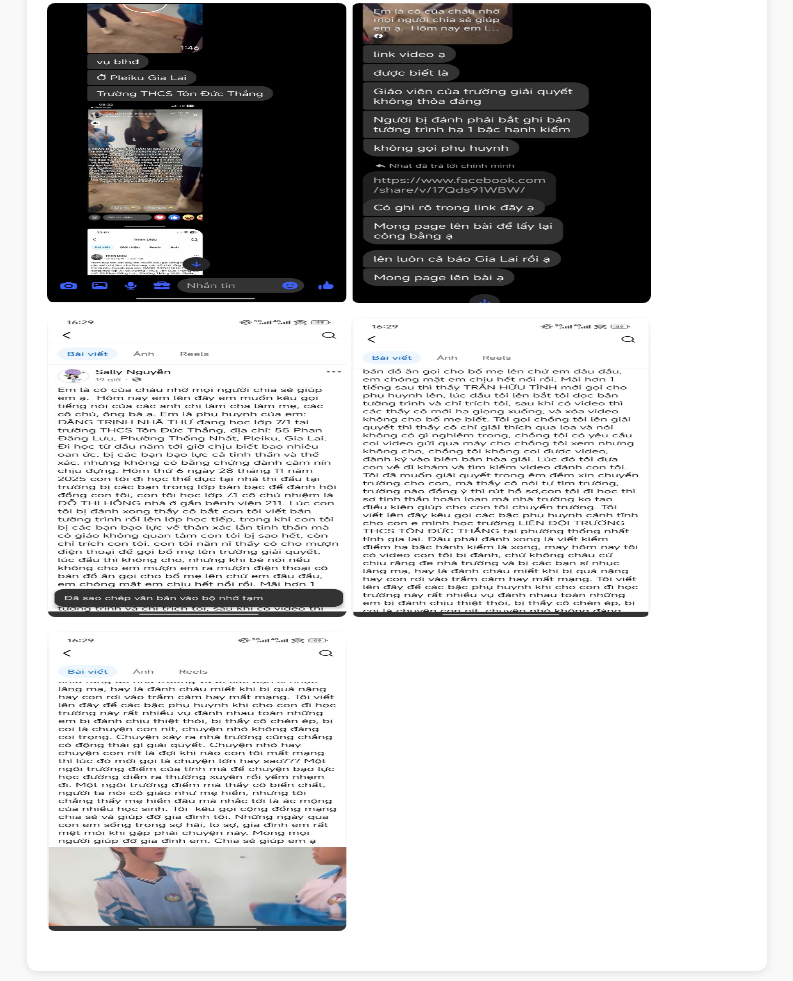
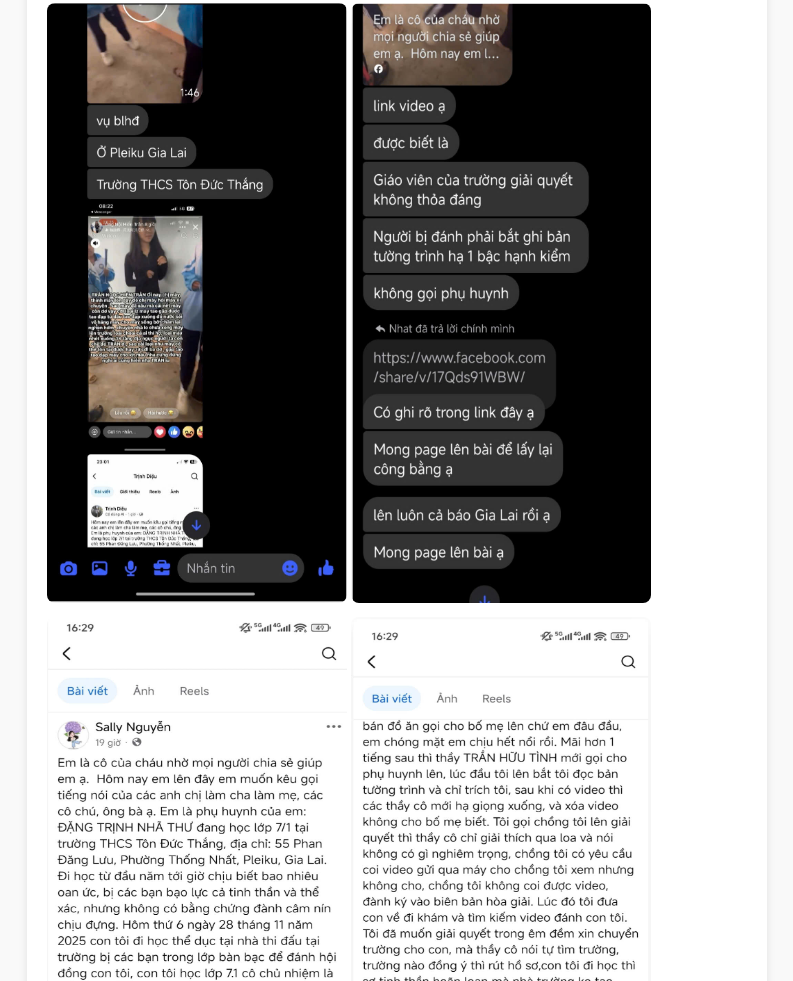
Before and after one commit to tintuc24h-hongbienmoi-vn/3-12-2025-Pleiku-gia-lai, a plain HTML site: page index.html in a window 1280 px wide. Shown: the part 559-1540 px from the top of the page, without its empty margins (243-1036 px from the left). Drawn offline with Linux system fonts and the light colour scheme.

Commit message:
Update index.html

```diff
--- a/index.html
+++ b/index.html
@@ -69,11 +69,11 @@
 
 
     <img src="312a.jpg"  width="300" height="300">
-    <img src="312b.jpg"  width="300" height="300">
-    <img src="312c.jpg"  width="300" height="300">
-    <img src="312d.jpg"  width="300" height="300">
-    <img src="312e.jpg"  width="300" height="300">
-    <img src="312f.jpg"  width="300" height="300">
+    <img src="312b.jpg"  width="300" height="600">
+    <img src="312c.jpg"  width="300" height="600">
+    <img src="312d.jpg"  width="300" height="600">
+    <img src="312e.jpg"  width="300" height="600">
+    <img src="312f.jpg"  width="300" height="600">
 
     <p>  </p>
   </main>
```
